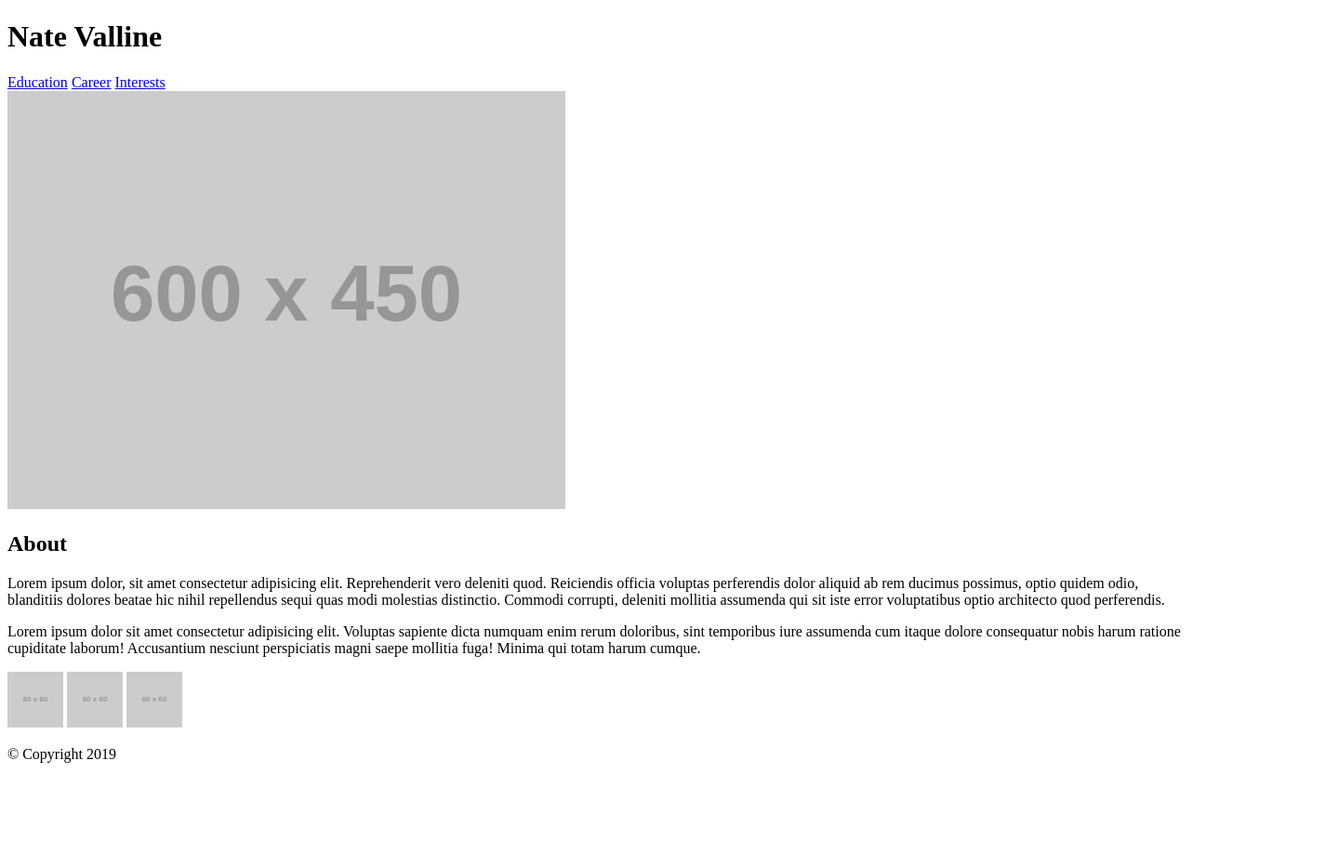
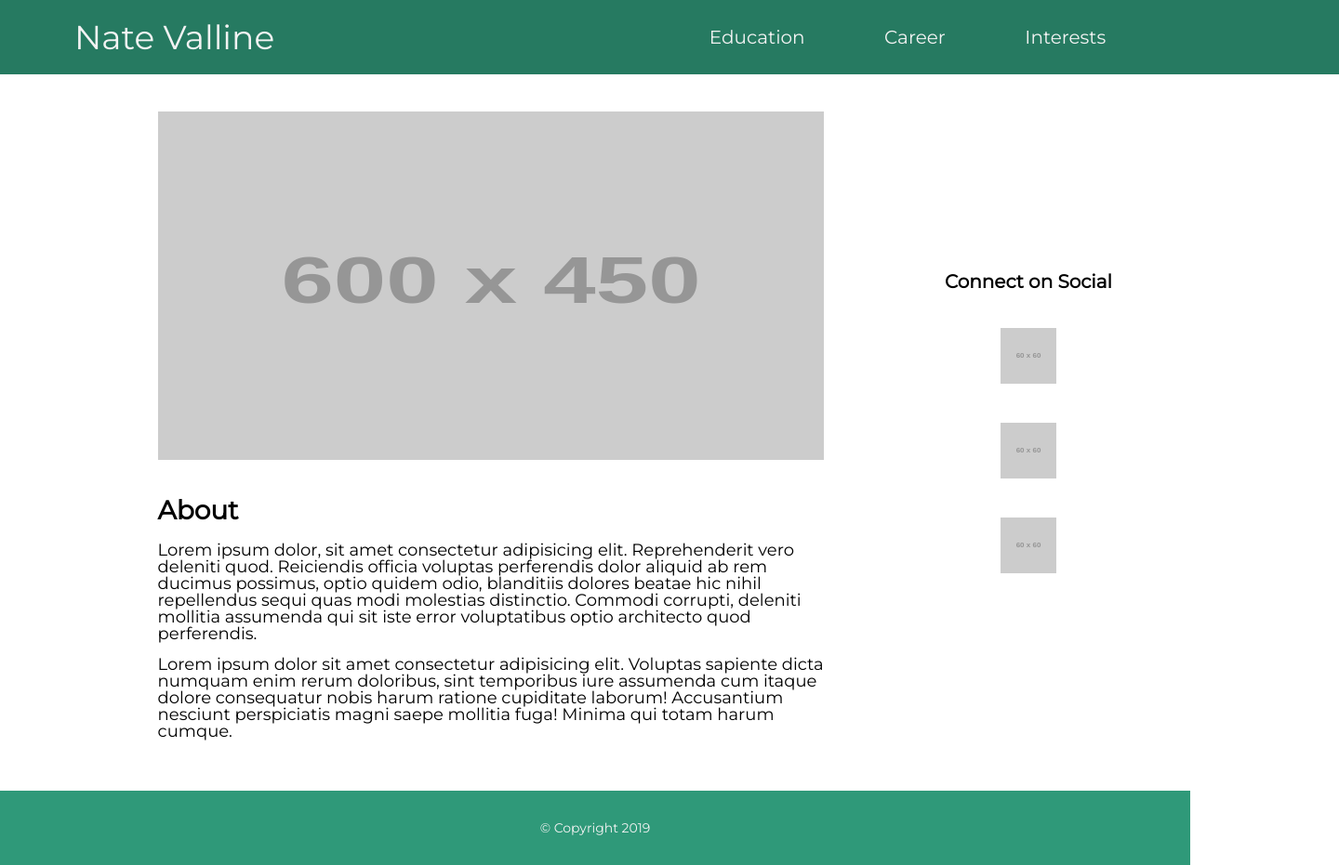
Before and after one commit to nvalline/02-05-personal-bio, a plain HTML site: page index.html in a window 1280 px wide. Shown: the whole page at 93% size, 1440 px wide, since content can reach past the window. Before the commit the page ends 837 px from the top, so only its background shows below. Drawn offline with Linux system fonts and the light colour scheme; placeholder pictures from the web are drawn by us.

Commit message:
added CSS reset, Style and updated HTML

```diff
--- a/css/reset.css
+++ b/css/reset.css
@@ -0,0 +1,129 @@
+/* http://meyerweb.com/eric/tools/css/reset/
+   v2.0 | 20110126
+   License: none (public domain)
+*/
+
+html,
+body,
+div,
+span,
+applet,
+object,
+iframe,
+h1,
+h2,
+h3,
+h4,
+h5,
+h6,
+p,
+blockquote,
+pre,
+a,
+abbr,
+acronym,
+address,
+big,
+cite,
+code,
+del,
+dfn,
+em,
+img,
+ins,
+kbd,
+q,
+s,
+samp,
+small,
+strike,
+strong,
+sub,
+sup,
+tt,
+var,
+b,
+u,
+i,
+center,
+dl,
+dt,
+dd,
+ol,
+ul,
+li,
+fieldset,
+form,
+label,
+legend,
+table,
+caption,
+tbody,
+tfoot,
+thead,
+tr,
+th,
+td,
+article,
+aside,
+canvas,
+details,
+embed,
+figure,
+figcaption,
+footer,
+header,
+hgroup,
+menu,
+nav,
+output,
+ruby,
+section,
+summary,
+time,
+mark,
+audio,
+video {
+  margin: 0;
+  padding: 0;
+  border: 0;
+  font-size: 100%;
+  font: inherit;
+  vertical-align: baseline;
+}
+/* HTML5 display-role reset for older browsers */
+article,
+aside,
+details,
+figcaption,
+figure,
+footer,
+header,
+hgroup,
+menu,
+nav,
+section {
+  display: block;
+}
+body {
+  line-height: 1;
+}
+ol,
+ul {
+  list-style: none;
+}
+blockquote,
+q {
+  quotes: none;
+}
+blockquote:before,
+blockquote:after,
+q:before,
+q:after {
+  content: "";
+  content: none;
+}
+table {
+  border-collapse: collapse;
+  border-spacing: 0;
+}
--- a/css/style.css
+++ b/css/style.css
@@ -0,0 +1,101 @@
+html {
+  box-sizing: border-box;
+  font-size: 10px;
+  font-family: "Montserrat", sans-serif;
+}
+
+header {
+  align-items: center;
+  background-color: #267a61;
+  clear: both;
+  display: flex;
+  height: 80px;
+  padding: 0 80px;
+  position: sticky;
+  top: 0;
+  width: 100%;
+}
+
+.logo {
+  color: #f3f3f3;
+  font-size: 3.6rem;
+  width: 50%;
+}
+
+nav {
+  display: flex;
+  font-size: 2rem;
+  justify-content: space-around;
+  width: 40%;
+}
+
+nav a {
+  color: #f3f3f3;
+  text-decoration: none;
+}
+
+nav a:hover {
+  color: #cecece;
+}
+main {
+  display: flex;
+  flex-direction: row;
+}
+
+section {
+  display: flex;
+  flex-direction: column;
+  padding: 40px 40px 40px 80px;
+  width: 70%;
+}
+
+section img {
+  align-self: center;
+  height: 375px;
+  padding-bottom: 40px;
+  width: 80%;
+}
+
+.about-info {
+  margin: 0 auto;
+  width: 80%;
+}
+
+.about-info h2 {
+  font-size: 2.8rem;
+  font-weight: bold;
+  padding-bottom: 20px;
+}
+
+.about-info p {
+  font-size: 1.8rem;
+  padding-bottom: 15px;
+}
+
+aside {
+  display: flex;
+  flex-direction: column;
+  justify-content: center;
+}
+
+aside h3 {
+  font-size: 2rem;
+  font-weight: bold;
+  padding-bottom: 20px;
+}
+
+aside a {
+  margin: 0 auto;
+  padding: 20px;
+}
+
+footer {
+  background-color: #2f9979;
+  display: flex;
+  color: #f3f3f3;
+  font-size: 1.4rem;
+  justify-content: center;
+  align-items: center;
+  height: 80px;
+  width: 100%;
+}
--- a/index.html
+++ b/index.html
@@ -4,6 +4,12 @@
     <meta charset="UTF-8" />
     <meta name="viewport" content="width=device-width, initial-scale=1.0" />
     <title>Personal Bio</title>
+    <link
+      href="https://fonts.googleapis.com/css?family=Montserrat&display=swap"
+      rel="stylesheet"
+    />
+    <link rel="stylesheet" href="./css/reset.css" />
+    <link rel="stylesheet" href="./css/style.css" />
   </head>
   <body>
     <header>
@@ -14,46 +20,58 @@
         <a href="#">Interests</a>
       </nav>
     </header>
+    <main>
       <section>
         <img
           src="https://via.placeholder.com/600x450"
           alt="main image"
           class="hero-img"
         />
+        <div class="about-info">
           <h2>About</h2>
           <p>
-        Lorem ipsum dolor, sit amet consectetur adipisicing elit. Reprehenderit
-        vero deleniti quod. Reiciendis officia voluptas perferendis dolor
-        aliquid ab rem ducimus possimus, optio quidem odio, blanditiis dolores
-        beatae hic nihil repellendus sequi quas modi molestias distinctio.
-        Commodi corrupti, deleniti mollitia assumenda qui sit iste error
-        voluptatibus optio architecto quod perferendis.
+            Lorem ipsum dolor, sit amet consectetur adipisicing elit.
+            Reprehenderit vero deleniti quod. Reiciendis officia voluptas
+            perferendis dolor aliquid ab rem ducimus possimus, optio quidem
+            odio, blanditiis dolores beatae hic nihil repellendus sequi quas
+            modi molestias distinctio. Commodi corrupti, deleniti mollitia
+            assumenda qui sit iste error voluptatibus optio architecto quod
+            perferendis.
           </p>
           <p>
             Lorem ipsum dolor sit amet consectetur adipisicing elit. Voluptas
             sapiente dicta numquam enim rerum doloribus, sint temporibus iure
-        assumenda cum itaque dolore consequatur nobis harum ratione cupiditate
-        laborum! Accusantium nesciunt perspiciatis magni saepe mollitia fuga!
-        Minima qui totam harum cumque.
+            assumenda cum itaque dolore consequatur nobis harum ratione
+            cupiditate laborum! Accusantium nesciunt perspiciatis magni saepe
+            mollitia fuga! Minima qui totam harum cumque.
           </p>
+        </div>
       </section>
       <aside>
+        <h3>Connect on Social</h3>
+        <a href="#"
+          ><img
+            src="https://via.placeholder.com/60"
+            alt="social media icon"
+            class="soc-icon"
+          />
+        </a>
+        <a href="#">
           <img
             src="https://via.placeholder.com/60"
             alt="social media icon"
             class="soc-icon"
           />
+        </a>
+        <a href="#">
           <img
             src="https://via.placeholder.com/60"
             alt="social media icon"
             class="soc-icon"
           />
-      <img
-        src="https://via.placeholder.com/60"
-        alt="social media icon"
-        class="soc-icon"
-      />
+        </a>
       </aside>
+    </main>
     <footer>
       <p>&copy; Copyright 2019</p>
     </footer>
```
Lines whose indentation alone changed are shown as unchanged.
